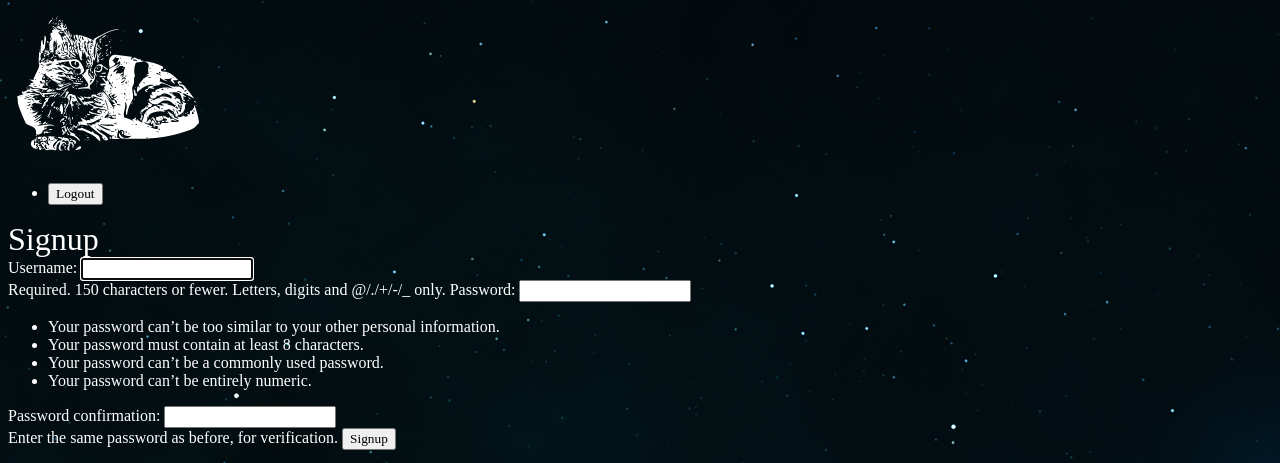
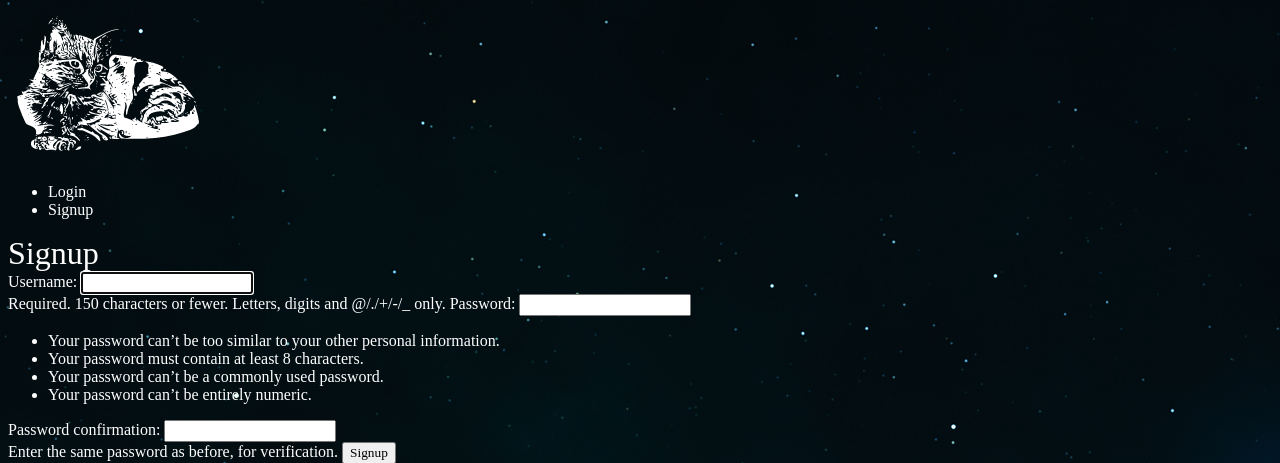
Before and after one commit to sensodyne33/site2, a Django app: page /accounts/signup/ in a window 1280 px wide. Shown: the top 463 px of the page. Run offline with Django 4.2, Linux system fonts and the light colour scheme.

Commit message:
modify base url to only display logout button to logged in user

```diff
--- a/templates/base_layout.html
+++ b/templates/base_layout.html
@@ -16,6 +16,8 @@
         <h1><a href="{% url 'articles:list' %}"><img src="{% static 'logo.png' %}"></a></h1>
         <nav>
             <ul>
+                <!-- if user is logged in display this -->
+                {% if user.is_authenticated %}
                 <li>
                     <!-- when we click on the button it goes to the form which calls accounts.logout_view -->
                     <!-- logout_view then detects the POST request from the form and log user out and redirec to article list -->
@@ -24,8 +26,17 @@
                         <button type="submit">Logout</button>
                     </form>
                 </li>
+                <!-- if user is signed in show them link to create a new article -->
+                <li><a href="{% url 'articles:create' %}" class="highlight">Create new post</a></li>
+                <!-- if they are not logged in show them login and sign up -->
+                {% else %}
+                    <li><a href="{% url 'accounts:login' %}">Login</a></li>
+                    <li><a href="{% url 'accounts:signup' %}">Signup</a></li>
+                {% endif %}
             </ul>
         </nav>
+
+        <!-- content specific to different pages -->
         {% block content %}
         {% endblock content %}
 </body>
```
Also changed, not shown: db.sqlite3.
